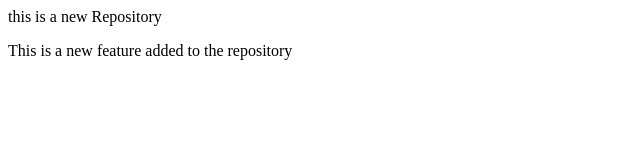
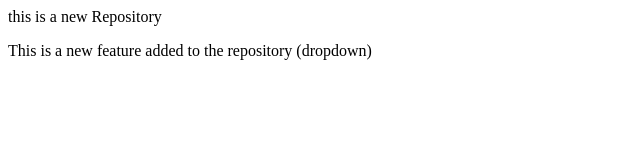
Before and after one commit to sanjaycode-171/localrepo, a plain HTML site: page index.html in a window 1280 px wide. Shown: the full height of the page, 0-640 px from the left. Drawn offline with Linux system fonts and the light colour scheme.

Commit message:
added dropdown

```diff
--- a/index.html
+++ b/index.html
@@ -1,2 +1,2 @@
 <p>this is a new Repository</p>
-<p>This is a new feature added to the repository</p>
+<p>This is a new feature added to the repository (dropdown)</p>
```
